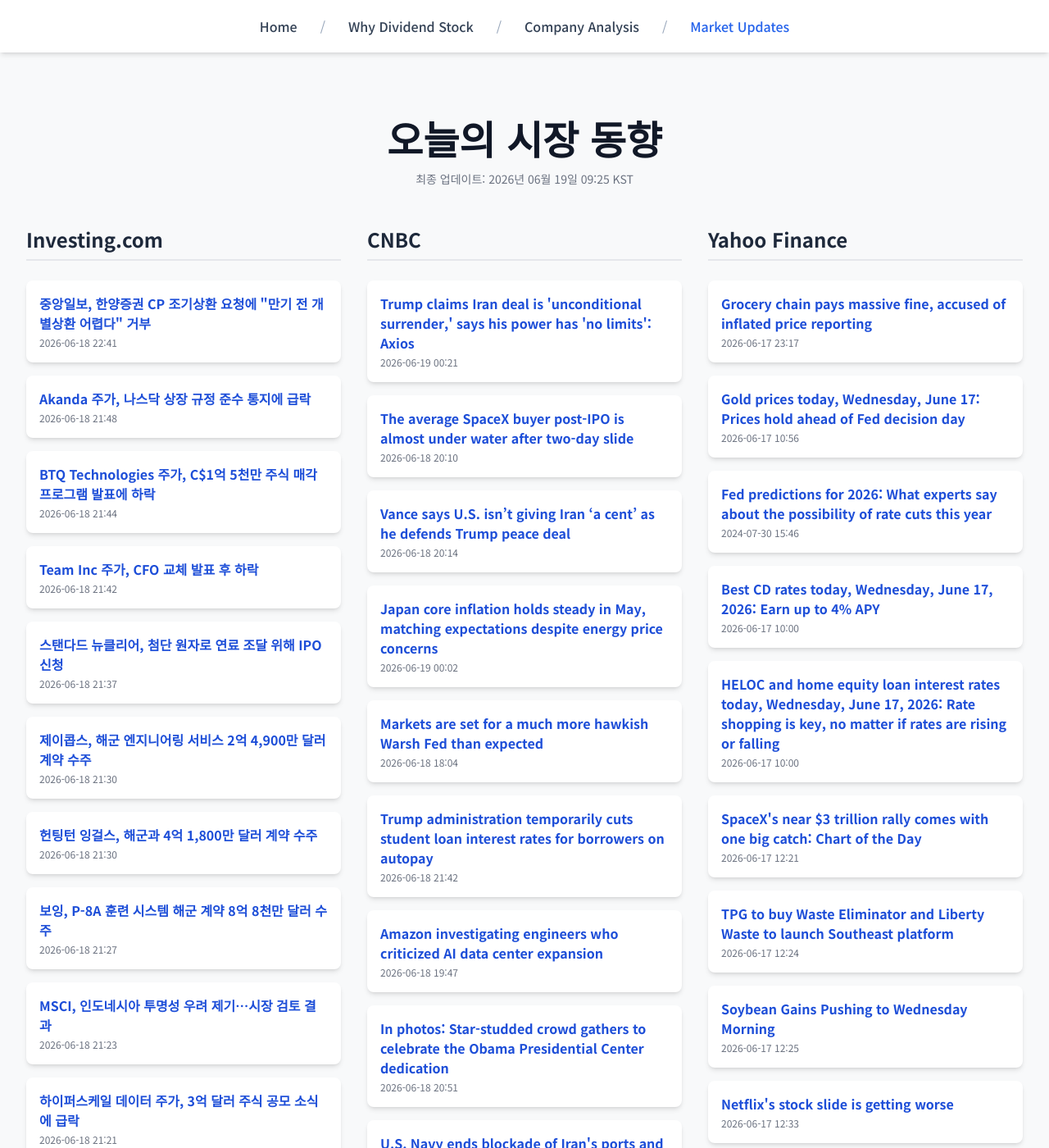
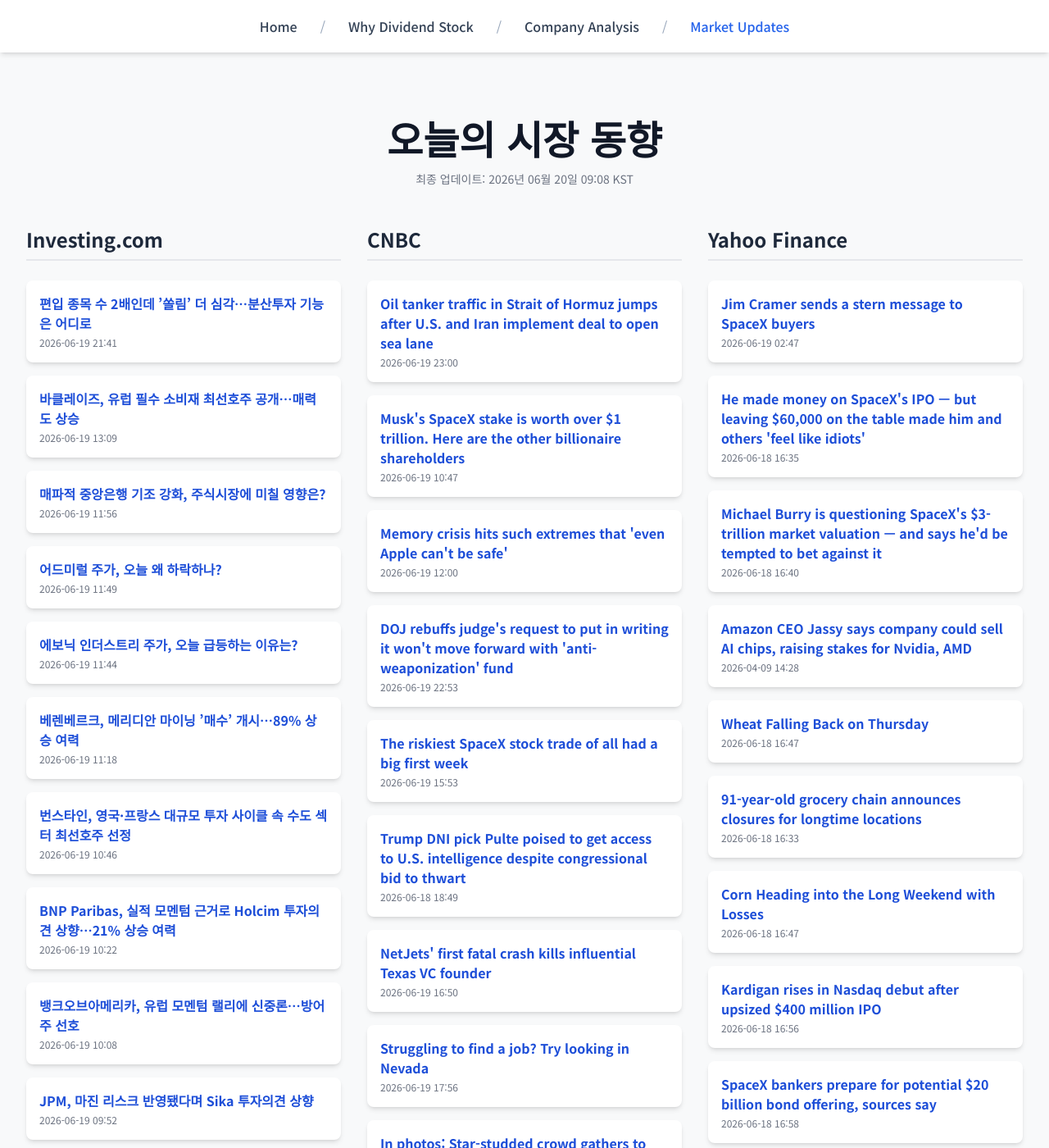
Before and after one commit to Kay-Hwang/my-company-analysis, a Jekyll site: the page built from market-updates.html, in a window 1280 px wide and 1400 px high. Shown: the whole window at 82% size. Built offline with Jekyll 4.4.1, drawn with Linux system fonts in a browser that asks for light colours; nearby versions of some CDN libraries; a script that is not in the unit is left out; some of the changed text lies outside the part shown.

Commit message:
Update daily data

```diff
--- a/_data/latest_data.json
+++ b/_data/latest_data.json
@@ -1,190 +1,190 @@
 {
-  "lastUpdated": "2026년 06월 19일 09:25 KST",
+  "lastUpdated": "2026년 06월 20일 09:08 KST",
   "news": {
     "investing": [
       {
-        "title": "중앙일보, 한양증권 CP 조기상환 요청에 \"만기 전 개별상환 어렵다\" 거부",
-        "link": "https://kr.investing.com/news/stock-market-news/article-1989786",
-        "pubDate": "2026-06-18 22:41:11",
-        "summary": "중앙일보, 한양증권 CP 조기상환 요청에 \"만기 전 개별상환 어렵다\" 거부"
+        "title": "편입 종목 수 2배인데 ’쏠림’ 더 심각…분산투자 기능은 어디로",
+        "link": "https://kr.investing.com/news/stock-market-news/article-1990158",
+        "pubDate": "2026-06-19 21:41:12",
+        "summary": "편입 종목 수 2배인데 ’쏠림’ 더 심각…분산투자 기능은 어디로"
       },
       {
-        "title": "Akanda 주가, 나스닥 상장 규정 준수 통지에 급락",
-        "link": "https://kr.investing.com/news/stock-market-news/article-93CH-1989751",
-        "pubDate": "2026-06-18 21:48:46",
-        "summary": "Akanda 주가, 나스닥 상장 규정 준수 통지에 급락"
+        "title": "바클레이즈, 유럽 필수 소비재 최선호주 공개…매력도 상승",
+        "link": "https://kr.investing.com/news/stock-market-news/article-93CH-1990134",
+        "pubDate": "2026-06-19 13:09:23",
+        "summary": "바클레이즈, 유럽 필수 소비재 최선호주 공개…매력도 상승"
       },
       {
-        "title": "BTQ Technologies 주가, C$1억 5천만 주식 매각 프로그램 발표에 하락",
-        "link": "https://kr.investing.com/news/stock-market-news/article-93CH-1989747",
-        "pubDate": "2026-06-18 21:44:17",
-        "summary": "BTQ Technologies 주가, C$1억 5천만 주식 매각 프로그램 발표에 하락"
+        "title": "매파적 중앙은행 기조 강화, 주식시장에 미칠 영향은?",
+        "link": "https://kr.investing.com/news/stock-market-news/article-1990125",
+        "pubDate": "2026-06-19 11:56:12",
+        "summary": "매파적 중앙은행 기조 강화, 주식시장에 미칠 영향은?"
       },
       {
-        "title": "Team Inc 주가, CFO 교체 발표 후 하락",
-        "link": "https://kr.investing.com/news/stock-market-news/article-93CH-1989746",
-        "pubDate": "2026-06-18 21:42:18",
-        "summary": "Team Inc 주가, CFO 교체 발표 후 하락"
+        "title": "어드미럴 주가, 오늘 왜 하락하나?",
+        "link": "https://kr.investing.com/news/stock-market-news/article-93CH-1990122",
+        "pubDate": "2026-06-19 11:49:15",
+        "summary": "어드미럴 주가, 오늘 왜 하락하나?"
       },
       {
-        "title": "스탠다드 뉴클리어, 첨단 원자로 연료 조달 위해 IPO 신청",
-        "link": "https://kr.investing.com/news/stock-market-news/article-93CH-1989738",
-        "pubDate": "2026-06-18 21:37:20",
-        "summary": "스탠다드 뉴클리어, 첨단 원자로 연료 조달 위해 IPO 신청"
+        "title": "에보닉 인더스트리 주가, 오늘 급등하는 이유는?",
+        "link": "https://kr.investing.com/news/stock-market-news/article-93CH-1990121",
+        "pubDate": "2026-06-19 11:44:10",
+        "summary": "에보닉 인더스트리 주가, 오늘 급등하는 이유는?"
       },
       {
-        "title": "제이콥스, 해군 엔지니어링 서비스 2억 4,900만 달러 계약 수주",
-        "link": "https://kr.investing.com/news/stock-market-news/article-93CH-1989733",
-        "pubDate": "2026-06-18 21:30:56",
-        "summary": "제이콥스, 해군 엔지니어링 서비스 2억 4,900만 달러 계약 수주"
+        "title": "베렌베르크, 메리디안 마이닝 ’매수’ 개시…89% 상승 여력",
+        "link": "https://kr.investing.com/news/stock-market-news/article-1990116",
+        "pubDate": "2026-06-19 11:18:36",
+        "summary": "베렌베르크, 메리디안 마이닝 ’매수’ 개시…89% 상승 여력"
       },
       {
-        "title": "헌팅턴 잉걸스, 해군과 4억 1,800만 달러 계약 수주",
-        "link": "https://kr.investing.com/news/stock-market-news/article-93CH-1989732",
-        "pubDate": "2026-06-18 21:30:22",
-        "summary": "헌팅턴 잉걸스, 해군과 4억 1,800만 달러 계약 수주"
+        "title": "번스타인, 영국·프랑스 대규모 투자 사이클 속 수도 섹터 최선호주 선정",
+        "link": "https://kr.investing.com/news/stock-market-news/article-1990107",
+        "pubDate": "2026-06-19 10:46:02",
+        "summary": "번스타인, 영국·프랑스 대규모 투자 사이클 속 수도 섹터 최선호주 선정"
       },
       {
-        "title": "보잉, P-8A 훈련 시스템 해군 계약 8억 8천만 달러 수주",
-        "link": "https://kr.investing.com/news/stock-market-news/article-93CH-1989731",
-        "pubDate": "2026-06-18 21:27:36",
-        "summary": "보잉, P-8A 훈련 시스템 해군 계약 8억 8천만 달러 수주"
+        "title": "BNP Paribas, 실적 모멘텀 근거로 Holcim 투자의견 상향…21% 상승 여력",
+        "link": "https://kr.investing.com/news/stock-market-news/article-1990099",
+        "pubDate": "2026-06-19 10:22:08",
+        "summary": "BNP Paribas, 실적 모멘텀 근거로 Holcim 투자의견 상향…21% 상승 여력"
       },
       {
-        "title": "MSCI, 인도네시아 투명성 우려 제기…시장 검토 결과",
-        "link": "https://kr.investing.com/news/stock-market-news/article-93CH-1989726",
-        "pubDate": "2026-06-18 21:23:14",
-        "summary": "MSCI, 인도네시아 투명성 우려 제기…시장 검토 결과"
+        "title": "뱅크오브아메리카, 유럽 모멘텀 랠리에 신중론…방어주 선호",
+        "link": "https://kr.investing.com/news/stock-market-news/article-1990101",
+        "pubDate": "2026-06-19 10:08:49",
+        "summary": "뱅크오브아메리카, 유럽 모멘텀 랠리에 신중론…방어주 선호"
       },
       {
-        "title": "하이퍼스케일 데이터 주가, 3억 달러 주식 공모 소식에 급락",
-        "link": "https://kr.investing.com/news/stock-market-news/article-93CH-1989725",
-        "pubDate": "2026-06-18 21:21:37",
-        "summary": "하이퍼스케일 데이터 주가, 3억 달러 주식 공모 소식에 급락"
+        "title": "JPM, 마진 리스크 반영됐다며 Sika 투자의견 상향",
+        "link": "https://kr.investing.com/news/stock-market-news/article-1990092",
+        "pubDate": "2026-06-19 09:52:14",
+        "summary": "JPM, 마진 리스크 반영됐다며 Sika 투자의견 상향"
       }
     ],
     "cnbc": [
       {
-        "title": "Trump claims Iran deal is 'unconditional surrender,' says his power has 'no limits': Axios",
-        "link": "https://www.cnbc.com/2026/06/19/trump-claims-iran-deal-is-unconditional-surrender-axios-.html",
-        "pubDate": "Fri, 19 Jun 2026 00:21:57 GMT",
-        "summary": "Trump said in an interview with Axios on Thursday evening stateside that he negotiated the deal to prevent the conflict from triggering a global depression."
+        "title": "Oil tanker traffic in Strait of Hormuz jumps after U.S. and Iran implement deal to open sea lane",
+        "link": "https://www.cnbc.com/2026/06/19/iran-oil-tanker-traffic-strait-hormuz-gulf-vlcc.html",
+        "pubDate": "Fri, 19 Jun 2026 23:00:29 GMT",
+        "summary": "The U.S.-Iran deal has raised questions about how the Strait of Hormuz will be governed after the toll-free period ends."
       },
       {
-        "title": "The average SpaceX buyer post-IPO is almost under water after two-day slide",
-        "link": "https://www.cnbc.com/2026/06/18/the-average-spacex-buyer-post-ipo-is-almost-under-water-after-two-day-slide.html",
-        "pubDate": "Thu, 18 Jun 2026 20:10:47 GMT",
-        "summary": "Shares of SpaceX fell as much as 7% Thursday to $178, leaving the stock trading roughly in line with its volume-weighted average price of just under $180."
+        "title": "Musk's SpaceX stake is worth over $1 trillion. Here are the other billionaire shareholders",
+        "link": "https://www.cnbc.com/2026/06/19/musk-spacex-billionaire-shareholders.html",
+        "pubDate": "Fri, 19 Jun 2026 10:47:57 GMT",
+        "summary": "SpaceX shares were up 37% after its historic debut last week, which offered shares at a set price of $135."
       },
       {
-        "title": "Vance says U.S. isn’t giving Iran ‘a cent’ as he defends Trump peace deal",
-        "link": "https://www.cnbc.com/2026/06/18/vance-iran-war-memo-oil-gas.html",
-        "pubDate": "Thu, 18 Jun 2026 20:14:38 GMT",
-        "summary": "\"The only way the Iranians get any of these resources ... is if they comply fully\" with the terms of the deal, Vice President JD Vance said."
+        "title": "Memory crisis hits such extremes that 'even Apple can't be safe'",
+        "link": "https://www.cnbc.com/2026/06/19/memory-crisis-hits-such-extremes-that-even-apple-cant-be-safe-.html",
+        "pubDate": "Fri, 19 Jun 2026 12:00:02 GMT",
+        "summary": "Apple appears poised to take the rare step of increasing prices to deal with what CEO Tim Cook called an \"unsustainable\" memory shortage."
       },
       {
-        "title": "Japan core inflation holds steady in May, matching expectations despite energy price concerns",
-        "link": "https://www.cnbc.com/2026/06/19/japan-core-inflation-holds-steady-in-may-matching-expectations-despite-energy-price-concerns.html",
-        "pubDate": "Fri, 19 Jun 2026 00:02:03 GMT",
-        "summary": "Headline inflation edged up to 1.5% from 1.4%, while the so called \"core-core\" inflation rate, eased to 1.8% from 1.9%."
+        "title": "DOJ rebuffs judge's request to put in writing it won't move forward with 'anti-weaponization' fund",
+        "link": "https://www.cnbc.com/2026/06/19/doj-anti-weaponization-fund-trump.html",
+        "pubDate": "Fri, 19 Jun 2026 22:53:09 GMT",
+        "summary": "The DOJ in May announced it was creating the fund as part of a settlement of President Donald Trump's $10 billion lawsuit against the Internal Revenue Service."
       },
       {
-        "title": "Markets are set for a much more hawkish Warsh Fed than expected",
-        "link": "https://www.cnbc.com/2026/06/18/markets-are-set-for-a-much-more-hawkish-warsh-fed-than-expected.html",
-        "pubDate": "Thu, 18 Jun 2026 18:04:41 GMT",
-        "summary": "Fed Chairman Kevin Warsh's tough talk on inflation Wednesday reverberated through financial markets."
+        "title": "The riskiest SpaceX stock trade of all had a big first week",
+        "link": "https://www.cnbc.com/2026/06/19/spacex-stock-risk-buy-sell.html",
+        "pubDate": "Fri, 19 Jun 2026 15:53:11 GMT",
+        "summary": "SpaceX's IPO did not just mint the biggest debut in market history and a trillionaire, but it also triggered a historic land grab in risky leveraged ETFs."
       },
       {
-        "title": "Trump administration temporarily cuts student loan interest rates for borrowers on autopay",
-        "link": "https://www.cnbc.com/2026/06/18/trump-student-loan-autopay-interest-rate-discount.html",
-        "pubDate": "Thu, 18 Jun 2026 21:42:07 GMT",
-        "summary": "The Trump administration announced it will offer federal student loan borrowers who sign up for autopay a larger interest rate discount."
+        "title": "Trump DNI pick Pulte poised to get access to U.S. intelligence despite congressional bid to thwart",
+        "link": "https://www.cnbc.com/2026/06/18/pulte-trump-dni-us-intelligence-congress.html",
+        "pubDate": "Thu, 18 Jun 2026 18:49:36 GMT",
+        "summary": "With President Donald Trump halting his nomination of  U.S. Attorney Jay Clayton as director of national intelligence, Bill Pulte is set to take on the role."
       },
       {
-        "title": "Amazon investigating engineers who criticized AI data center expansion",
-        "link": "https://www.cnbc.com/2026/06/18/amazon-engineers-ai-data-center-opposition.html",
-        "pubDate": "Thu, 18 Jun 2026 19:47:59 GMT",
-        "summary": "Five Amazon employees testified at Seattle City Council meetings where officials sought feedback on a year-long data center new construction pause."
+        "title": "NetJets' first fatal crash kills influential Texas VC founder",
+        "link": "https://www.cnbc.com/2026/06/19/netjets-first-fatal-crash-kills-influential-texas-vc-founder.html",
+        "pubDate": "Fri, 19 Jun 2026 16:50:59 GMT",
+        "summary": "NetJets is not speculating on what caused one of its planes to crash onto a highway in Laredo, Texas late Tuesday, killing a prominent tech entrepreneur."
+      },
+      {
+        "title": "Struggling to find a job? Try looking in Nevada",
+        "link": "https://www.cnbc.com/2026/06/19/nevada-workforce-job-market.html",
+        "pubDate": "Fri, 19 Jun 2026 17:56:52 GMT",
+        "summary": "The sparsely populated state known for its world-class casinos and dry climate has been a hiring hot spot."
       },
       {
         "title": "In photos: Star-studded crowd gathers to celebrate the Obama Presidential Center dedication",
         "link": "https://www.cnbc.com/2026/06/18/obama-presidential-center-opening-chicago-photos-trump.html",
-        "pubDate": "Thu, 18 Jun 2026 20:51:33 GMT",
+        "pubDate": "Fri, 19 Jun 2026 13:51:01 GMT",
         "summary": "Barack Obama opened his presidential center in Chicago with former presidents, celebrities and dignitaries in attendance. President Donald Trump was absent."
       },
       {
-        "title": "U.S. Navy ends blockade of Iran's ports and coastal areas",
-        "link": "https://www.cnbc.com/2026/06/18/us-navy-blockade-iran-trump-oil.html",
-        "pubDate": "Thu, 18 Jun 2026 19:29:26 GMT",
-        "summary": "The Navy on Thursday lifted its blockade of Iran's ports and coastal areas at the direction of President Donald Trump."
-      },
-      {
-        "title": "Waymo recalls about 3,900 robotaxis after some drove into 'freeway construction zones'",
-        "link": "https://www.cnbc.com/2026/06/18/waymo-nhtsa-voluntary-recall-robotaxis-entered-freeway-construction-zones.html",
-        "pubDate": "Thu, 18 Jun 2026 21:57:32 GMT",
-        "summary": "After some Waymo robotaxis drove into closed construction zones, the company implemented a recall to fix underlying software issues."
+        "title": "Trump claims Iran deal is 'unconditional surrender,' says his power has 'no limits': Axios",
+        "link": "https://www.cnbc.com/2026/06/19/trump-claims-iran-deal-is-unconditional-surrender-axios-.html",
+        "pubDate": "Fri, 19 Jun 2026 02:00:46 GMT",
+        "summary": "Trump said in an interview with Axios on Thursday evening stateside that he negotiated the deal to prevent the conflict from triggering a global depression."
       }
     ],
     "yahoo": [
       {
-        "title": "Grocery chain pays massive fine, accused of inflated price reporting",
-        "link": "https://finance.yahoo.com/healthcare/articles/grocery-chain-pays-massive-fine-231700048.html",
-        "pubDate": "2026-06-17T23:17:00Z",
-        "summary": "Grocery chain pays massive fine, accused of inflated price reporting"
+        "title": "Jim Cramer sends a stern message to SpaceX buyers",
+        "link": "https://finance.yahoo.com/markets/stocks/articles/jim-cramer-sends-stern-message-024700597.html",
+        "pubDate": "2026-06-19T02:47:00Z",
+        "summary": "Jim Cramer sends a stern message to SpaceX buyers"
       },
       {
-        "title": "Gold prices today, Wednesday, June 17: Prices hold ahead of Fed decision day",
-        "link": "https://finance.yahoo.com/personal-finance/investing/article/gold-prices-today-wednesday-june-17-prices-hold-ahead-of-fed-decision-day-105627164.html",
-        "pubDate": "2026-06-17T10:56:27Z",
-        "summary": "Gold prices today, Wednesday, June 17: Prices hold ahead of Fed decision day"
+        "title": "He made money on SpaceX's IPO — but leaving $60,000 on the table made him and others 'feel like idiots'",
+        "link": "https://finance.yahoo.com/markets/stocks/articles/made-money-spacexs-ipo-leaving-163500384.html",
+        "pubDate": "2026-06-18T16:35:00Z",
+        "summary": "He made money on SpaceX's IPO — but leaving $60,000 on the table made him and others 'feel like idiots'"
       },
       {
-        "title": "Fed predictions for 2026: What experts say about the possibility of rate cuts this year",
-        "link": "https://finance.yahoo.com/personal-finance/banking/article/fed-rate-predictions-2026-154647304.html",
-        "pubDate": "2024-07-30T15:46:47Z",
-        "summary": "Fed predictions for 2026: What experts say about the possibility of rate cuts this year"
+        "title": "Michael Burry is questioning SpaceX's $3-trillion market valuation — and says he'd be tempted to bet against it",
+        "link": "https://finance.yahoo.com/markets/stocks/articles/michael-burry-questioning-spacexs-3-164000469.html",
+        "pubDate": "2026-06-18T16:40:00Z",
+        "summary": "Michael Burry is questioning SpaceX's $3-trillion market valuation — and says he'd be tempted to bet against it"
       },
       {
-        "title": "Best CD rates today, Wednesday, June 17, 2026: Earn up to 4% APY",
-        "link": "https://finance.yahoo.com/personal-finance/banking/article/best-cd-rates-today-wednesday-june-17-2026-100000867.html",
-        "pubDate": "2026-06-17T10:00:00Z",
-        "summary": "Best CD rates today, Wednesday, June 17, 2026: Earn up to 4% APY"
+        "title": "Amazon CEO Jassy says company could sell AI chips, raising stakes for Nvidia, AMD",
+        "link": "https://finance.yahoo.com/news/amazon-ceo-jassy-says-company-could-sell-ai-chips-raising-stakes-for-nvidia-amd-142835117.html",
+        "pubDate": "2026-04-09T14:28:35Z",
+        "summary": "Amazon CEO Jassy says company could sell AI chips, raising stakes for Nvidia, AMD"
       },
       {
-        "title": "HELOC and home equity loan interest rates today, Wednesday, June 17, 2026: Rate shopping is key, no matter if rates are rising or falling",
-        "link": "https://finance.yahoo.com/personal-finance/mortgages/article/heloc-home-equity-loan-interest-rates-today-june-17-2026-100000764.html",
-        "pubDate": "2026-06-17T10:00:00Z",
-        "summary": "HELOC and home equity loan interest rates today, Wednesday, June 17, 2026: Rate shopping is key, no matter if rates are rising or falling"
+        "title": "Wheat Falling Back on Thursday",
+        "link": "https://finance.yahoo.com/markets/commodities/articles/wheat-falling-back-thursday-164730576.html",
+        "pubDate": "2026-06-18T16:47:30Z",
+        "summary": "Wheat Falling Back on Thursday"
       },
       {
-        "title": "SpaceX's near $3 trillion rally comes with one big catch: Chart of the Day",
-        "link": "https://finance.yahoo.com/markets/article/spacexs-near-3-trillion-rally-comes-with-one-big-catch-chart-of-the-day-122114608.html",
-        "pubDate": "2026-06-17T12:21:14Z",
-        "summary": "SpaceX's near $3 trillion rally comes with one big catch: Chart of the Day"
+        "title": "91-year-old grocery chain announces closures for longtime locations",
+        "link": "https://finance.yahoo.com/real-estate/articles/91-old-grocery-chain-announces-163300684.html",
+        "pubDate": "2026-06-18T16:33:00Z",
+        "summary": "91-year-old grocery chain announces closures for longtime locations"
       },
       {
-        "title": "TPG to buy Waste Eliminator and Liberty Waste to launch Southeast platform",
-        "link": "https://finance.yahoo.com/small-business/articles/tpg-buy-waste-eliminator-liberty-122400324.html",
-        "pubDate": "2026-06-17T12:24:00Z",
-        "summary": "TPG to buy Waste Eliminator and Liberty Waste to launch Southeast platform"
+        "title": "Corn Heading into the Long Weekend with Losses",
+        "link": "https://finance.yahoo.com/markets/commodities/articles/corn-heading-long-weekend-losses-164730501.html",
+        "pubDate": "2026-06-18T16:47:30Z",
+        "summary": "Corn Heading into the Long Weekend with Losses"
       },
       {
-        "title": "Soybean Gains Pushing to Wednesday Morning",
-        "link": "https://finance.yahoo.com/markets/commodities/articles/soybean-gains-pushing-wednesday-morning-122545161.html",
-        "pubDate": "2026-06-17T12:25:45Z",
-        "summary": "Soybean Gains Pushing to Wednesday Morning"
+        "title": "Kardigan rises in Nasdaq debut after upsized $400 million IPO",
+        "link": "https://finance.yahoo.com/markets/stocks/articles/kardigan-rises-nasdaq-debut-upsized-164821798.html",
+        "pubDate": "2026-06-18T16:56:35Z",
+        "summary": "Kardigan rises in Nasdaq debut after upsized $400 million IPO"
       },
       {
-        "title": "Netflix's stock slide is getting worse",
-        "link": "https://finance.yahoo.com/markets/stocks/article/netflixs-stock-slide-is-getting-worse-123338038.html",
-        "pubDate": "2026-06-17T12:33:38Z",
-        "summary": "Netflix's stock slide is getting worse"
+        "title": "SpaceX bankers prepare for potential $20 billion bond offering, sources say",
+        "link": "https://finance.yahoo.com/markets/stocks/articles/spacex-bankers-prepare-bond-sale-165833464.html",
+        "pubDate": "2026-06-18T16:58:33Z",
+        "summary": "SpaceX bankers prepare for potential $20 billion bond offering, sources say"
       },
       {
-        "title": "Arm Holdings plc (ARM) Rallied Over Multiple Tailwinds",
-        "link": "https://finance.yahoo.com/markets/stocks/articles/arm-holdings-plc-arm-rallied-124548220.html",
-        "pubDate": "2026-06-17T12:45:48Z",
-        "summary": "Arm Holdings plc (ARM) Rallied Over Multiple Tailwinds"
+        "title": "Swift, FleetForce launch CDL training hub at Mobile terminal",
+        "link": "https://finance.yahoo.com/small-business/articles/swift-fleetforce-launch-cdl-training-170000737.html",
+        "pubDate": "2026-06-18T17:00:00Z",
+        "summary": "Swift, FleetForce launch CDL training hub at Mobile terminal"
       }
     ]
   }
```
